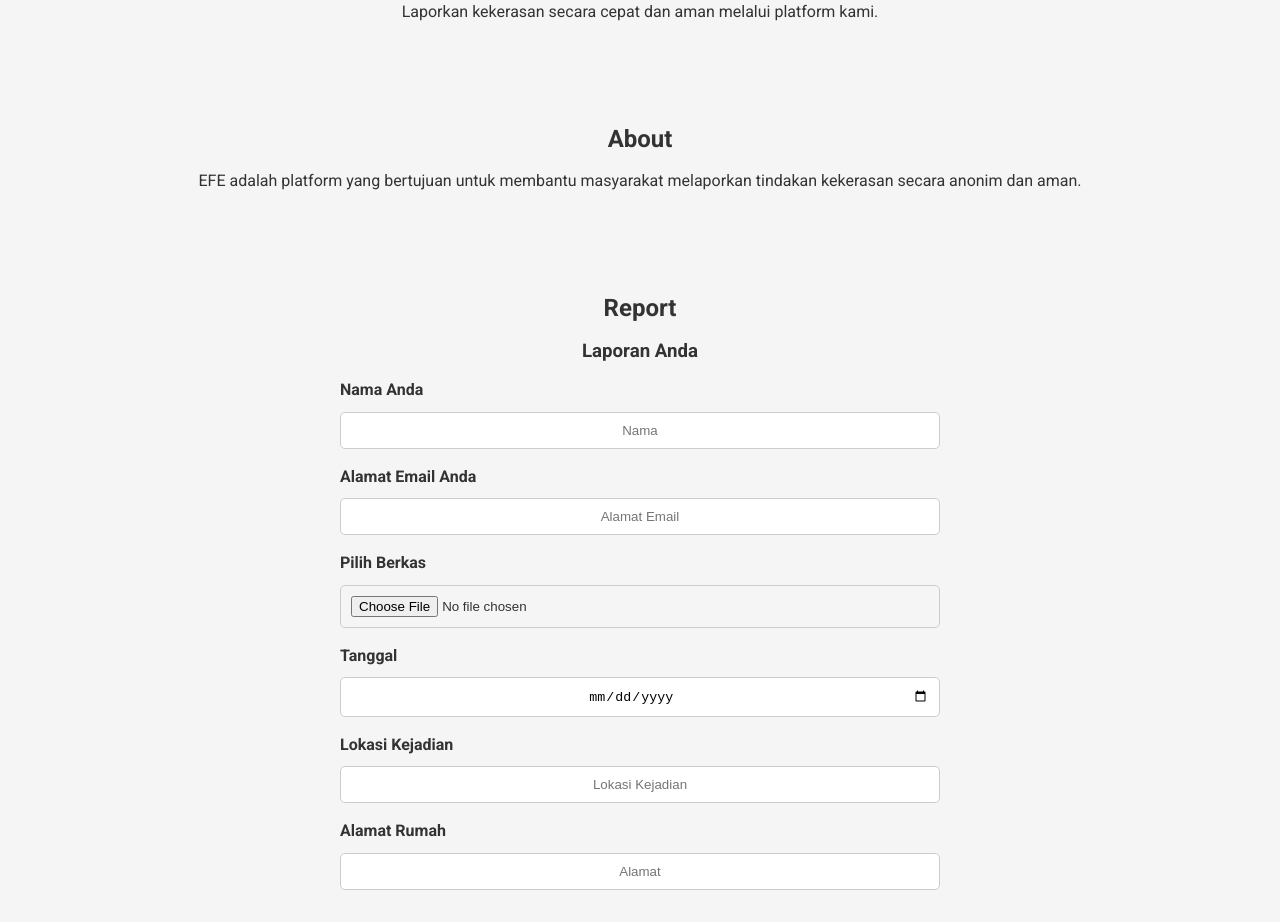
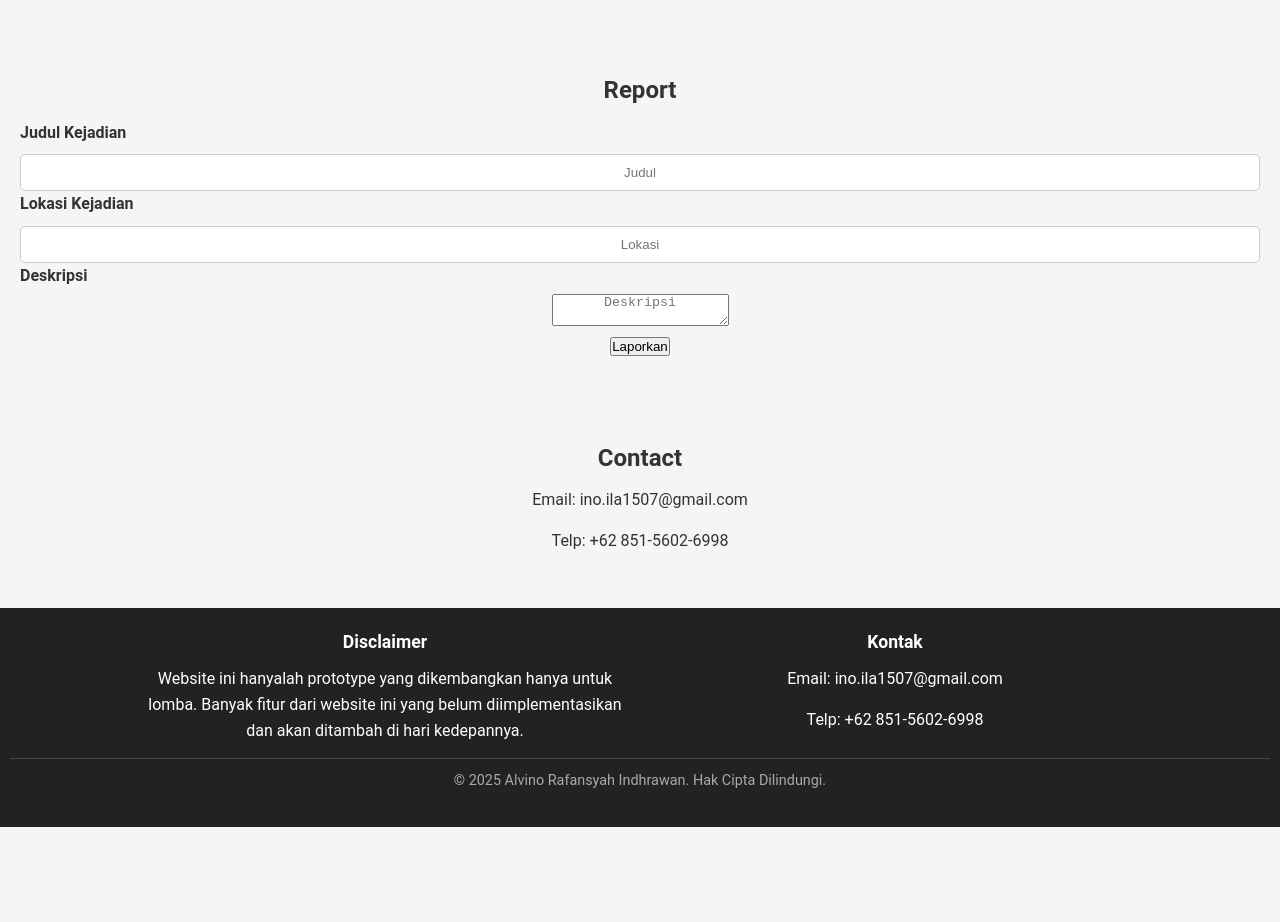
Before and after one commit to Arezzed/EFE---Reform-From-Violence, a plain HTML site: page index.html in a window 1280 px wide. Shown: the part 276-1198 px from the top of the page. After the commit the page ends 1103 px from the top, so only its background shows below. Drawn offline with Linux system fonts and the light colour scheme.

Commit message:
full update

```diff
--- a/index.html
+++ b/index.html
@@ -4,14 +4,6 @@
   <meta charset="UTF-8" />
   <meta name="viewport" content="width=device-width, initial-scale=1.0" />
   <title>EFE - Reform From Violence</title>
-    <meta
-      name="description"
-      content="Laporkan tindakan kekerasan secara anonim dan aman."
-    />
-    <link
-      href="https://fonts.googleapis.com/css2?family=Roboto:wght@400;700&display=swap"
-      rel="stylesheet"
-    />
   <link rel="stylesheet" href="index.css" />
 </head>
 <body>
@@ -27,91 +19,37 @@
     </nav>
   </header>
 
-    <main class="main">
-      <section class="Header1" id="home">
-        <h1>EFE</h1>
-        <h1>Reform From Violence</h1>
-        <p class="About">
-          Laporkan kekerasan secara cepat dan aman melalui platform kami.
+  <div class="main">
+    <section id="about">
+      <h2>About</h2>
+      <p>
+        EFE adalah platform yang bertujuan untuk membantu masyarakat melaporkan
+        tindakan kekerasan secara anonim dan aman.
       </p>
     </section>
 
-      <!-- About Section -->
-      <section id="about">
-        <h2>About</h2>
-        <p>
-          EFE adalah platform yang bertujuan untuk membantu masyarakat
-          melaporkan tindakan kekerasan secara anonim dan aman.
-        </p>
+    <section id="report">
+      <h2>Report</h2>
+      <form action="https://yourdomain.googiehost.com/submit.php" method="POST">
+        <label for="title">Judul Kejadian</label>
+        <input type="text" name="title" id="title" placeholder="Judul" required />
+        <br />
+        <label for="location">Lokasi Kejadian</label>
+        <input type="text" name="location" id="location" placeholder="Lokasi" required />
+        <br />
+        <label for="description">Deskripsi</label>
+        <textarea name="description" id="description" placeholder="Deskripsi" required></textarea>
+        <br />
+        <button type="submit">Laporkan</button>
+      </form>
     </section>
 
-      <!-- Report Section -->
-      <section id="report">
-        <h2>Report</h2>
-        <h3>Laporan Anda</h3>
-
-        <form action="https://yourdomain.infinityfreeapp.com/submit.php" method="POST">
-        <div class="form-group">
-          <label for="input-name">Nama Anda</label>
-          <input
-            type="text"
-            name="input-name"
-            id="input-name"
-            placeholder="Nama"
-          />
-        </div>
-
-        <div class="form-group">
-          <label for="input-email">Alamat Email Anda</label>
-          <input
-            type="email"
-            name="input-email"
-            id="input-email"
-            placeholder="Alamat Email"
-          />
-        </div>
-
-        <div class="form-group">
-          <label for="input-file">Pilih Berkas</label>
-          <input type="file" name="input-file" id="input-file" />
-        </div>
-
-        <div class="form-group">
-          <label for="input-date">Tanggal</label>
-          <input type="date" name="input-date" id="input-date" />
-        </div>
-
-        <div class="form-group">
-          <label for="input-location">Lokasi Kejadian</label>
-          <input
-            type="text"
-            name="input-location"
-            id="input-location"
-            placeholder="Lokasi Kejadian"
-          />
-        </div>
-
-        <div class="form-group">
-          <label for="input-address">Alamat Rumah</label>
-          <input
-            type="text"
-            name="input-address"
-            id="input-address"
-            placeholder="Alamat"
-          />
-        </div>
-
-        <button class="btn-submit">Submit</button>
-      </section>
-    </form>
-
-      <!-- Contact Section -->
     <section id="contact">
       <h2>Contact</h2>
       <p>Email: ino.ila1507@gmail.com</p>
       <p>Telp: +62 851-5602-6998</p>
     </section>
-    </main>
+  </div>
 
   <footer>
     <div class="footer-container">
@@ -136,21 +74,20 @@
     </div>
   </footer>
 
-    <!-- JavaScript for toggle and scroll highlight -->
   <script>
-      const navToggle = document.getElementById("navToggle");
-      const navLinks = document.getElementById("navLinks");
-      const navLinkEls = document.querySelectorAll(".nav-link");
-      const sections = document.querySelectorAll("section");
+    const navToggle = document.getElementById('navToggle');
+    const navLinks = document.getElementById('navLinks');
 
-      // Hamburger menu toggle
-      navToggle.addEventListener("click", () => {
-        navLinks.classList.toggle("show");
+    navToggle.addEventListener('click', () => {
+      navLinks.classList.toggle('show');
     });
 
-      // Scroll-based section highlight
+    const sections = document.querySelectorAll("section");
+    const navLinkElements = document.querySelectorAll(".nav-link");
+
     window.addEventListener("scroll", () => {
       let current = "";
+
       sections.forEach((section) => {
         const sectionTop = section.offsetTop;
         const sectionHeight = section.clientHeight;
@@ -159,7 +96,7 @@
         }
       });
 
-        navLinkEls.forEach((link) => {
+      navLinkElements.forEach((link) => {
         link.classList.remove("active");
         if (link.getAttribute("href") === `#${current}`) {
           link.classList.add("active");
```
Lines whose indentation alone changed are shown as unchanged.
